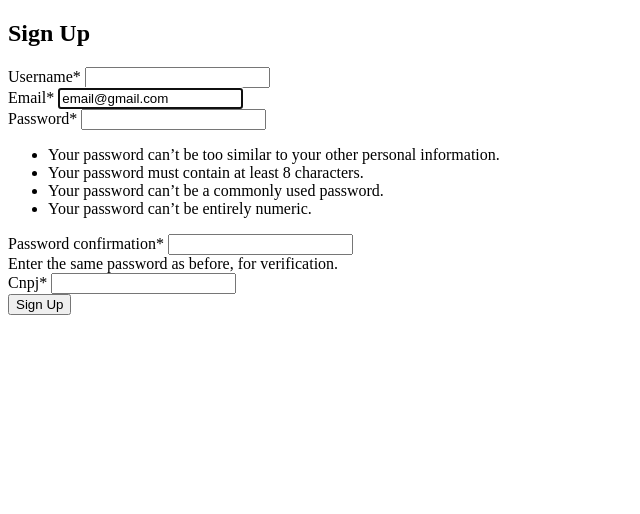
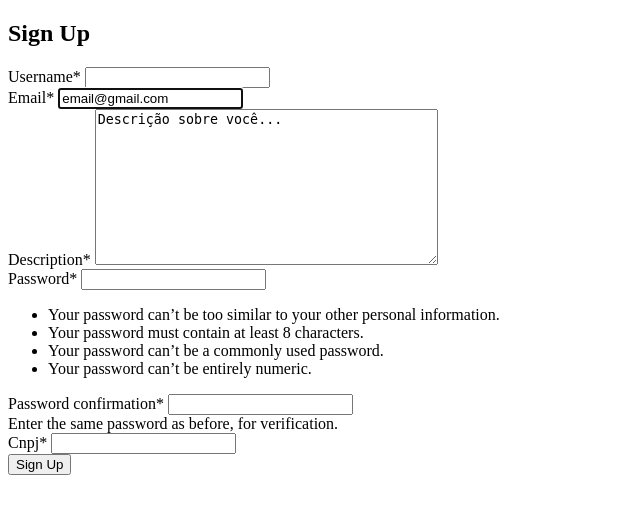
Before and after one commit to PauloRobertoPC/Extendidos, a Django app: page /accounts/ong_singup/ in a window 1280 px wide. Shown: the top 514 px of the page, without its empty margins (0-640 px from the left). Run offline with Django 4.2, Linux system fonts and the light colour scheme; some libraries are stand-ins or nearby versions.

Commit message:
Delete user added and description field added to the user

```diff
--- a/accounts/forms.py
+++ b/accounts/forms.py
@@ -8,7 +8,7 @@ class CustomStudentCreationForm(UserCreationForm):
 
     class Meta(UserCreationForm.Meta):
         model = CustomUser
-        fields = UserCreationForm.Meta.fields + ('email',)
+        fields = UserCreationForm.Meta.fields + ('email', 'description',)
 
     @transaction.atomic
     def save(self):
@@ -25,7 +25,7 @@ class CustomOngCreationForm(UserCreationForm):
 
     class Meta(UserCreationForm.Meta):
         model = CustomUser
-        fields = UserCreationForm.Meta.fields + ('email',)
+        fields = UserCreationForm.Meta.fields + ('email', 'description',)
 
     @transaction.atomic
     def save(self):
--- a/accounts/models.py
+++ b/accounts/models.py
@@ -13,6 +13,7 @@ class CustomUser(AbstractBaseUser, PermissionsMixin):
     is_active = models.BooleanField(default=True)
     date_joined = models.DateTimeField(default=timezone.now)
 
+    description = models.TextField(default="Descrição sobre você...")
     is_student = models.BooleanField(default=False)
     is_ong = models.BooleanField(default=False)
 
--- a/accounts/urls.py
+++ b/accounts/urls.py
@@ -1,12 +1,21 @@
 from django.urls import path
 from django.views.generic.base import TemplateView
-from .views import StudentSignUpView, OngSignUpView, StudentDetailView, OngDetailView, StudentUpdateView, OngUpdateView
+from .views import (
+    StudentSignUpView,
+    OngSignUpView,
+    StudentDetailView,
+    OngDetailView,
+    StudentUpdateView,
+    OngUpdateView,
+    UserDeleteView
+)
 
 urlpatterns = [
     path("student/<int:pk>/edit/", StudentUpdateView.as_view(), name="student_edit"),
     path("student/<int:pk>/", StudentDetailView.as_view(), name="student_detail"),
     path("ong/<int:pk>/edit/", OngUpdateView.as_view(), name="ong_edit"),
     path("ong/<int:pk>/", OngDetailView.as_view(), name="ong_detail"),
+    path("user/<int:pk>/delete/", UserDeleteView.as_view(), name="user_delete"),
     path("signup/", TemplateView.as_view(template_name="../templates/registration/signup.html"), name="signup"),
     path("student_singup/", StudentSignUpView.as_view(), name="student_signup"),
     path("ong_singup/", OngSignUpView.as_view(), name="ong_signup"),
--- a/accounts/views.py
+++ b/accounts/views.py
@@ -1,10 +1,10 @@
 from django.urls import reverse_lazy
 from django.views.generic import DetailView
-from django.views.generic.edit import CreateView, UpdateView, FormView
+from django.views.generic.edit import CreateView, UpdateView, DeleteView
 from django.contrib.auth.mixins import LoginRequiredMixin
 from django import forms
 
-from .models import CustomUser, Student
+from .models import CustomUser
 from .forms import CustomStudentCreationForm, CustomOngCreationForm
 
 class StudentSignUpView(CreateView):
@@ -28,7 +28,7 @@ class OngDetailView(DetailView):
 class StudentUpdateView(LoginRequiredMixin, UpdateView):
     model = CustomUser
     template_name = 'student_edit.html'
-    fields = ['username', 'email'] # CustomUser fields that you wanna edit
+    fields = ['username', 'email', 'description'] # CustomUser fields that you wanna edit
 
     # Student Fields that you wanna edit
     def get_form(self, form_class=None):
@@ -50,7 +50,7 @@ class StudentUpdateView(LoginRequiredMixin, UpdateView):
 class OngUpdateView(UpdateView):
     model = CustomUser
     template_name = "ong_edit.html"
-    fields = ["username", "email"] # CustomUser fields that you wanna edit
+    fields = ["username", "email", 'description'] # CustomUser fields that you wanna edit
 
     # ONG Fields that you wanna edit
     def get_form(self, form_class=None):
@@ -68,3 +68,8 @@ class OngUpdateView(UpdateView):
         ong.cnpj = form.cleaned_data['cnpj']
         ong.save()
         return super().form_valid(form)
+
+class UserDeleteView(DeleteView):
+    model = CustomUser
+    template_name = "user_delete.html"
+    success_url = reverse_lazy("home")
--- a/templates/ong_detail.html
+++ b/templates/ong_detail.html
@@ -4,6 +4,8 @@
 <h2>{{ user.username }}</h2>
 <p>Email: {{ user.email }}</p>
 <p>CNPJ: {{ user.ong.cnpj }}</p>
+<p>Descrição/Quem sou eu?: {{ user.description }}</p>
 </div>
 <a href="{% url 'ong_edit' user.pk %}">+ Edit Ong</a>
+<p><a href="{% url 'user_delete' user.pk %}">- Delete User</a></p>
 {% endblock content %}
--- a/templates/student_detail.html
+++ b/templates/student_detail.html
@@ -4,7 +4,9 @@
 <h2>{{ user.username }}</h2>
 <p>Email: {{ user.email }}</p>
 <p>Matrícula: {{ user.student.registration }}</p>
+<p>Descrição/Quem sou eu?: {{ user.description }}</p>
 </div>
 
 <a href="{% url 'student_edit' user.pk %}">+ Edit Student</a>
+<p><a href="{% url 'user_delete' user.pk %}">- Delete User</a></p>
 {% endblock content %}
```
Also changed, not shown: templates/user_delete.html (added, +8 -0 lines), accounts/migrations/0004_customuser_description.py (added).
